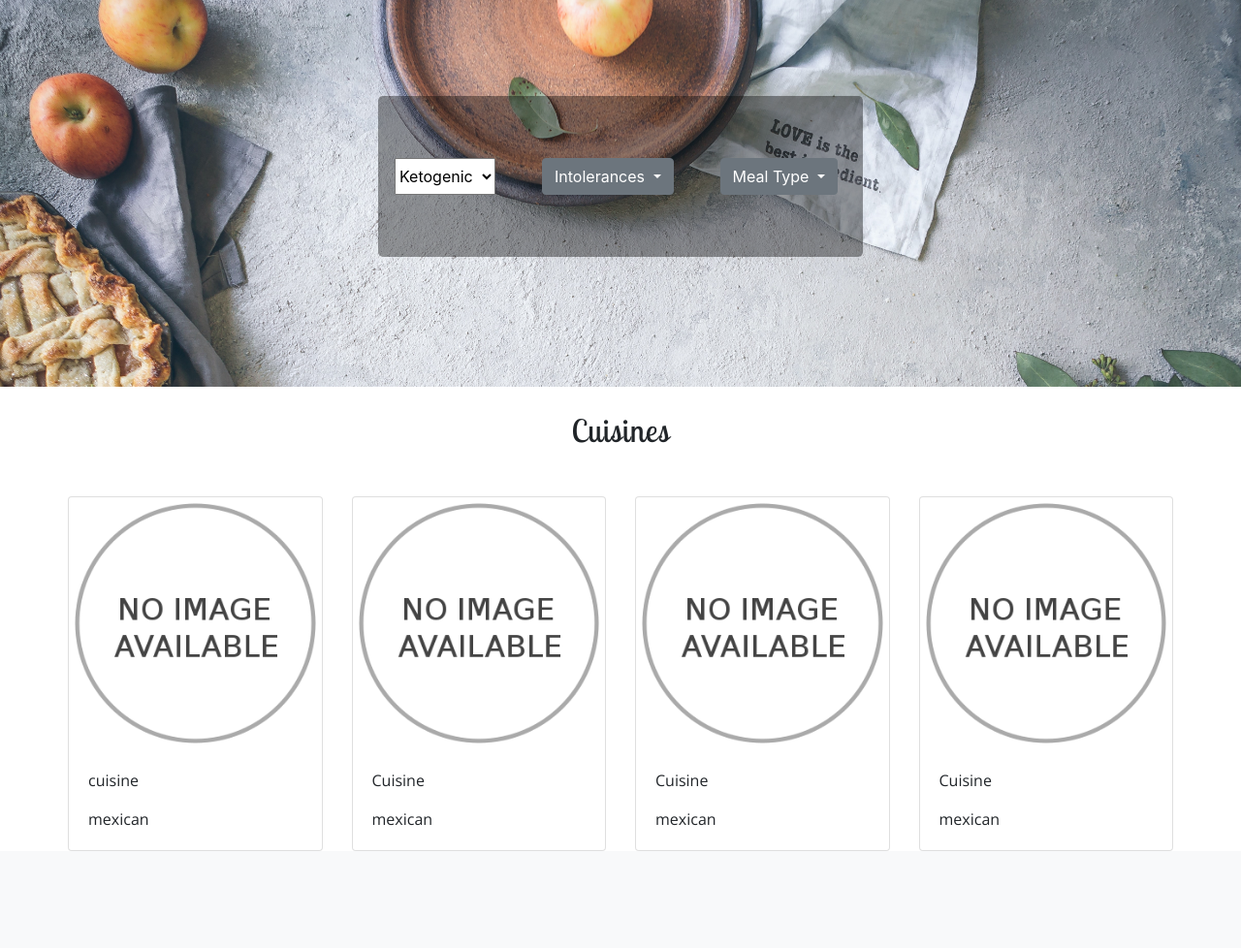
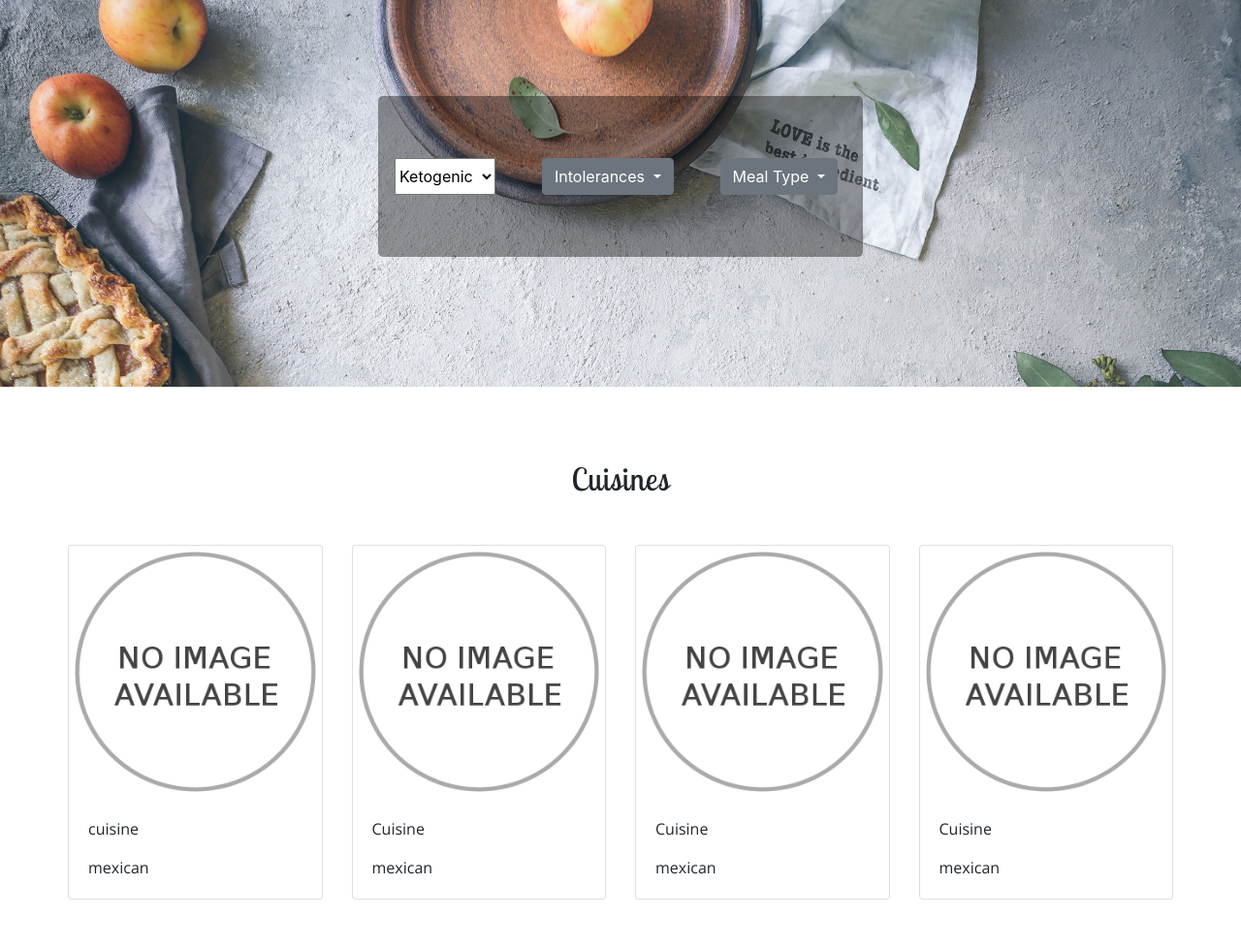
Before and after one commit to Camila-Ribeiro/My-Cookbook_Milestone-Project, a Flask app: page /get_cuisines in a window 1280 px wide. Shown: the part 143-1121 px from the top of the page at 97% size. Before the commit the page ends 1021 px from the top, so only its background shows below. Run offline with Flask 2, Linux system fonts and the light colour scheme; data that the repository does not hold is empty; some libraries are stand-ins or nearby versions.

Commit message:
tidy up to html and css

```diff
--- a/static/css/styles.css
+++ b/static/css/styles.css
@@ -70,7 +70,8 @@ img.on-inview {
   padding: 100px;
 }
 .cuisines {
-  margin-top: 450px;
+  margin-top: 500px;
+  margin-bottom: 50px;
 }
 /* .responsive {
   width: 100%;
--- a/templates/add-recipes.html
+++ b/templates/add-recipes.html
@@ -1,4 +1,4 @@
-{% include 'base.html' %} {% include 'includes/_nav.html' %} {% block content %}
+{% include 'base.html' %} {% include 'includes/_nav-signIn.html' %} {% block content %}
 
 <body>
     <div class="container mt-5">
--- a/templates/includes/_nav-signIn.html
+++ b/templates/includes/_nav-signIn.html
@@ -9,7 +9,7 @@
             <div class="collapse navbar-collapse" id="navbarNavAltMarkup">
                 <div class="navbar-nav ml-auto">
                 <a class="nav-item nav-link" href="{{url_for('get_allRecipes')}}">All Recipes <span class="sr-only">(current)</span></a>
-
+                <a class="nav-item nav-link" href="{{url_for('my_recipes')}}">My Recipes</a>
                 <a class="nav-item nav-link" href="{{url_for('add_recipes')}}">Add Recipes</a>
                 <a class="nav-item nav-link" href="{{url_for('index')}}"">Sigh Out</a>
                 </div>
```
